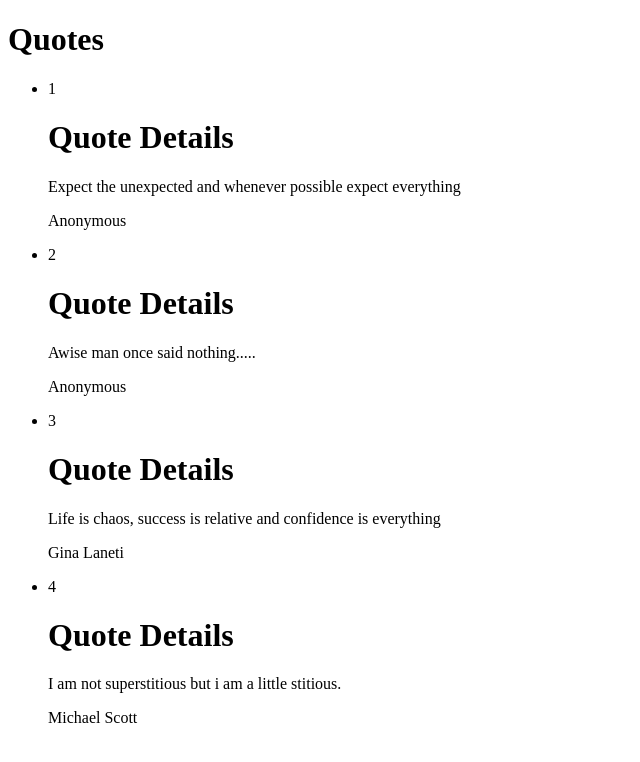
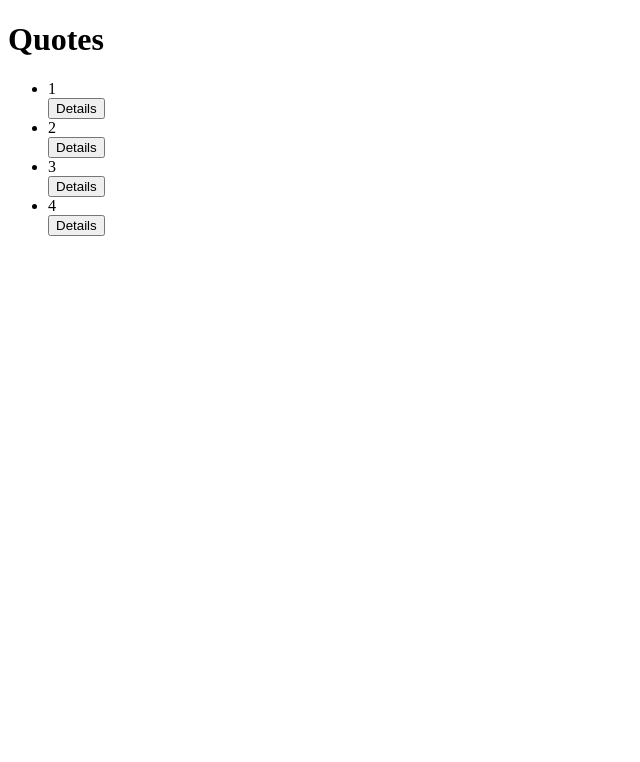
Before and after one commit to JAPHETHNYARANGA/QuotesApp, an Angular app: page / in a window 1280 px wide. Shown: the top 762 px of the page, without its empty margins (0-640 px from the left). Built offline with nearby package versions, Linux system fonts and the light colour scheme.

Commit message:
added a button and added showing and hiding of quote details

```diff
--- a/src/app/quotes/quotes.component.html
+++ b/src/app/quotes/quotes.component.html
@@ -1,8 +1,14 @@
 <h1>Quotes</h1>
 
+
 <ul>
-    <li *ngFor = 'let quote of quotes'>
-        {{quote.id}}
-        <app-quote-details [quote]= 'quote'></app-quote-details>
-    </li>
+    <div  *ngFor = 'let quote of quotes; let i = index' >
+        <li> {{quote.id}}</li>
+
+            <button (click) = 'quoteDetails(i)'>Details</button>
+
+            <app-quote-details *ngIf = 'quote.showQuotes' [quote]= 'quote'></app-quote-details>
+
+    </div>
+
 </ul>
--- a/src/app/quotes/quotes.component.ts
+++ b/src/app/quotes/quotes.component.ts
@@ -16,6 +16,10 @@ export class QuotesComponent implements OnInit {
 
   ];
 
+  quoteDetails(index:any){
+    this.quotes[index].showQuotes = !this.quotes[index].showQuotes;
+  }
+
   constructor() { }
 
   ngOnInit(): void {
```
